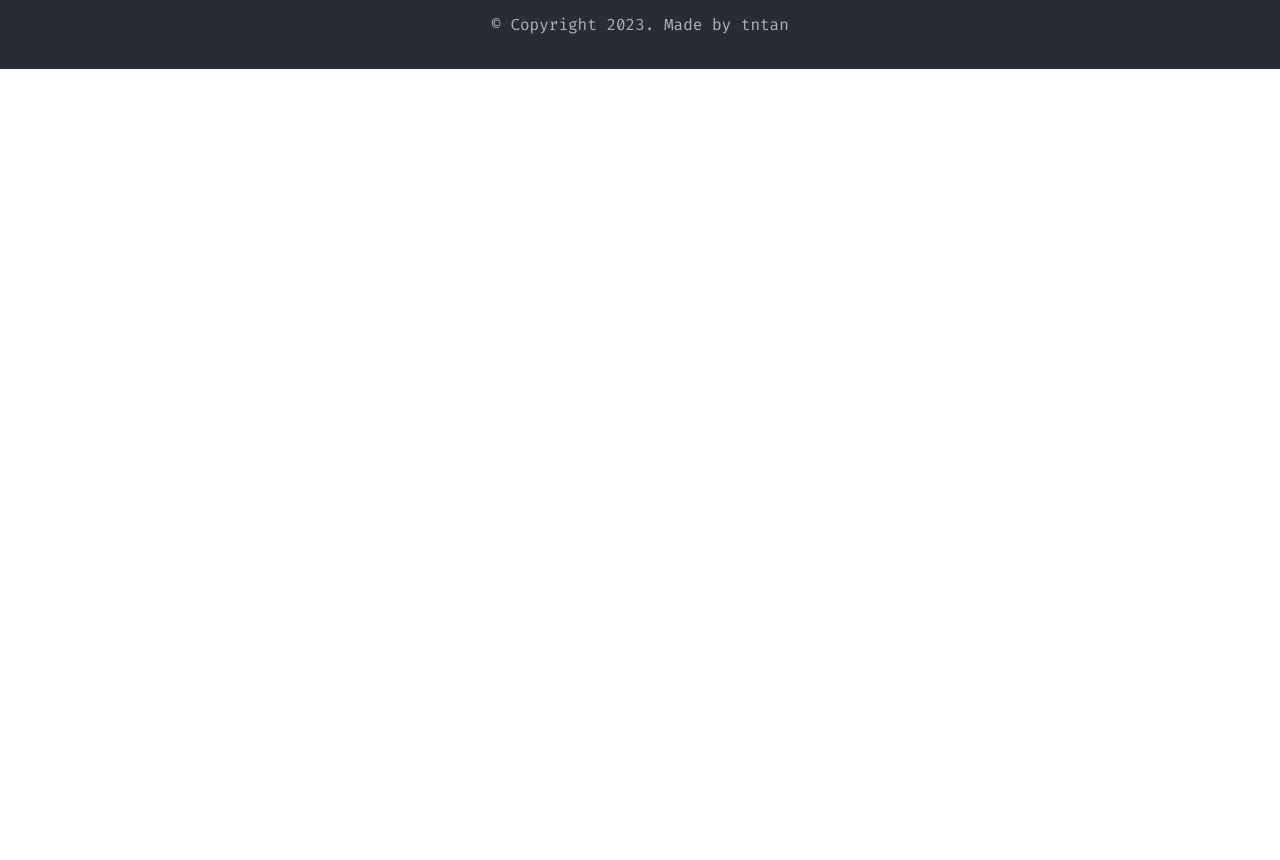
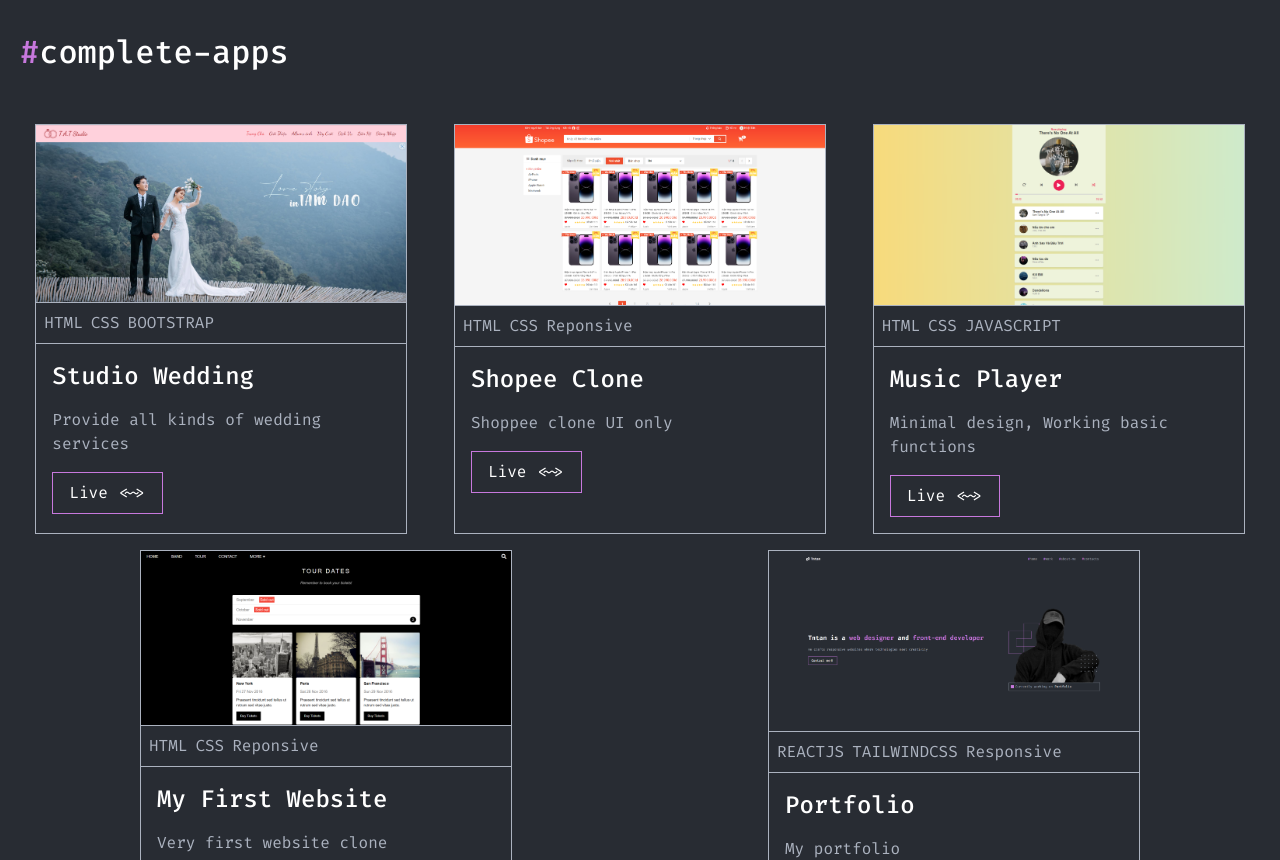
Before and after one commit to tntann/portfolio-reactjs, a React (Vite) app: page /projects in a window 1280 px wide. Shown: the part 240-1100 px from the top of the page. Before the commit the page ends 800 px from the top, so only its background shows below. Built offline with nearby package versions, Linux system fonts and the light colour scheme; the HTML template or start-up script is replaced by a standard one.

Commit message:
portfolio-reactjs

```diff
--- /dev/null
+++ b/src/ProjectsData.jsx
@@ -0,0 +1,50 @@
+export const ProjectsData = [
+  {
+    id: 1,
+    img: "./images/Project/wedding.png",
+    langs: ["HTML", "CSS", "BOOTSTRAP"],
+    title: "Studio Wedding",
+    desc: "Provide all kinds of wedding services",
+    link: "https://tntann.github.io/studio_wedding/",
+  },
+  {
+    id: 2,
+    img: "./images/Project/shopee.png",
+    langs: ["HTML", "CSS", "Reponsive"],
+    title: "Shopee Clone",
+    desc: "Shoppee clone UI only",
+    link: "https://tntann.github.io/shopee_clone/",
+  },
+  {
+    id: 3,
+    img: "./images/Project/music-app.png",
+    langs: ["HTML", "CSS", "JAVASCRIPT"],
+    title: "Music Player",
+    desc: "Minimal design, Working basic functions",
+    link: "https://tntann.github.io/music_player/",
+  },
+  {
+    id: 4,
+    img: "./images/Project/firstweb.png",
+    langs: ["HTML", "CSS", "Reponsive"],
+    title: "My First Website",
+    desc: "Very first website clone",
+    link: "https://tntann.github.io/my-first-web/",
+  },
+  {
+    id: 5,
+    img: "./images/Project/portfolio.png",
+    langs: ["REACTJS", "TAILWINDCSS", "Responsive"],
+    title: "Portfolio",
+    desc: "My portfolio",
+    link: "https://portfolio-reactjs-tntan.vercel.app/",
+  },
+  //   {
+  //     id: 6,
+  //     img: "./images/Project/shopphone.png",
+  //     langs: ["HTML", "CSS", "MySQL", "PHP"],
+  //     title: "Ecommerce",
+  //     desc: "Minimal design, Working basic functions",
+  //     link: "https://tntann.github.io/music_player/",
+  //   },
+];
--- /dev/null
+++ b/src/SkillsData.jsx
@@ -0,0 +1,23 @@
+export const SkillsData = [
+  {
+    id: 1,
+    title: "Languages",
+    languages: ["HTML", "CSS", "Javascript", "ReactJS"],
+  },
+  {
+    id: 2,
+    title: "Databases",
+    languages: ["MySQL", "MySQL", "MySQL", ""],
+  },
+  {
+    id: 3,
+    title: "Tools",
+    languages: ["VSCode", "Git", "Figma", "Font Awesome"],
+  },
+  { id: 4, title: "Other", languages: ["SCSS", "SASS", "TailWindCSS", ""] },
+  {
+    id: 5,
+    title: "Frameworks",
+    languages: ["React", "React", "React", "React"],
+  },
+];
--- /dev/null
+++ b/src/SmallData.jsx
@@ -0,0 +1,50 @@
+export const SmallProjectsData = [
+  {
+    id: 1,
+    languages: ["REACT", "CSS", "JS"],
+    title: "My blog",
+    body: "Front-end of my future blog website written in react",
+  },
+  {
+    id: 2,
+    languages: ["REACT", "CSS", "JS"],
+    title: "My blog",
+    body: "Front-end of my future blog website written in react",
+  },
+  {
+    id: 3,
+    languages: ["REACT", "CSS", "JS"],
+    title: "My blog",
+    body: "Front-end of my future blog website written in react",
+  },
+  {
+    id: 4,
+    languages: ["REACT", "CSS", "JS"],
+    title: "My blog",
+    body: "Front-end of my future blog website written in react",
+  },
+  {
+    id: 5,
+    languages: ["REACT", "CSS", "JS"],
+    title: "My blog",
+    body: "Front-end of my future blog website written in react",
+  },
+  {
+    id: 6,
+    languages: ["REACT", "CSS", "JS"],
+    title: "My blog",
+    body: "Front-end of my future blog website written in react",
+  },
+  {
+    id: 7,
+    languages: ["REACT", "CSS", "JS"],
+    title: "My blog",
+    body: "Front-end of my future blog website written in react",
+  },
+  {
+    id: 8,
+    languages: ["REACT", "CSS", "JS"],
+    title: "My blog",
+    body: "Front-end of my future blog website written in react",
+  },
+];
--- a/src/components/about_section/Aboutme.jsx
+++ b/src/components/about_section/Aboutme.jsx
@@ -1,4 +1,5 @@
 import React from "react";
+import { NavLink } from "react-router-dom";
 
 const Aboutme = () => {
   return (
@@ -36,12 +37,12 @@ const Aboutme = () => {
             </p>
             {/* button */}
             <div className="mt-7 w-10/12 mx-auto">
-              <a
-                href="#"
+              <NavLink
+                to="/about"
                 className="hover:bg-[#C778DD33] border border-[#C778DD] px-4 py-2 text-white"
               >
                 <button>Read more -&gt;</button>
-              </a>
+              </NavLink>
             </div>
           </div>
           {/* right */}
--- /dev/null
+++ b/src/components/complete_apps/CompleteApps.jsx
@@ -0,0 +1,54 @@
+import React from "react";
+import { NavLink } from "react-router-dom";
+import { ProjectsData } from "../../ProjectsData";
+import ProjectCard from "../project_card/ProjectCard";
+
+const CompleteApps = () => {
+  return (
+    <>
+      <div className="pt-[114px] px-5 max-w-[1560px] mx-auto">
+        {/* top title */}
+        <div className="">
+          {/* projects */}
+          <div className="text-white font-bold text-[32px]">
+            <NavLink to="/">
+              <span className="text-[#C778DD] hover:text-[#C778DD99]">
+                {" "}
+                {"<"}~~{" "}
+              </span>
+            </NavLink>
+            <span>projects</span>
+          </div>
+          {/* list projects */}
+          <div className="text-white mt-[14px]">List of my projects</div>
+          {/* completed task */}
+          <div className="div">
+            {/* title */}
+            <div className="text-white font-medium mt-[68px] mb-[48px] text-[32px]">
+              <span className="text-[#C778DD]">#</span>
+              <span>complete-apps</span>
+            </div>
+            {/* projects */}
+            <div className="flex flex-wrap justify-between gap-4 my-12">
+              {/* card */}
+              {ProjectsData.map((item) => {
+                return (
+                  <ProjectCard
+                    key={item.id}
+                    img={item.img}
+                    langs={item.langs}
+                    title={item.title}
+                    desc={item.desc}
+                    link={item.link}
+                  ></ProjectCard>
+                );
+              })}
+            </div>
+          </div>
+        </div>
+      </div>
+    </>
+  );
+};
+
+export default CompleteApps;
--- a/src/components/first_section_about/About.jsx
+++ b/src/components/first_section_about/About.jsx
@@ -1,5 +1,6 @@
 import React from "react";
 import "./about.css";
+import { NavLink } from "react-router-dom";
 
 const About = () => {
   return (
@@ -13,9 +14,11 @@ const About = () => {
           <p className="text-[#ABB2BF] my-6">
             I Know That Strong Mind-Set Means Strong Successful
           </p>
-          <button className="text-white font-medium py-2 px-4 border duration-200 border-[#C778DD] hover:bg-[#C778DD33]">
-            Contact me!!
-          </button>
+          <NavLink to="/contact">
+            <button className="text-white font-medium py-2 px-4 border duration-200 border-[#C778DD] hover:bg-[#C778DD33]">
+              Contact me!!
+            </button>
+          </NavLink>
         </div>
         <div className="mx-auto">
           <div className=" object-cover">
--- a/src/components/navbar/Navbar.jsx
+++ b/src/components/navbar/Navbar.jsx
@@ -10,13 +10,13 @@ const Navbar = () => {
           <div className="left flex gap-2 items-center font-bold text-white text-base">
             {/* logo */}
             <div className="img">
-              <a
-                href="#"
+              <NavLink
+                to="/"
                 className="flex flex-wrap justify-between items-center gap-2"
               >
                 <img src="./images/Logo.png" alt="" />
                 Tntan
-              </a>
+              </NavLink>
             </div>
           </div>
           <div className="right flex items-center">
--- a/src/components/project_card/ProjectCard.jsx
+++ b/src/components/project_card/ProjectCard.jsx
@@ -6,7 +6,7 @@ const ProjectCard = (props) => {
       <div className="border mx-auto w-[90%] md:w-[48%] lg:w-[30%] border-[#ABB2BF] p-0">
         {/* img */}
         <div className="">
-          <img className="w-full" src={props.img} alt="" />
+          <img className="w-full object-cover" src={props.img} alt="" />
         </div>
         {/* skill */}
         <div className="flex gap-2 flex-wrap p-2 border-y border-[#ABB2BF]">
--- a/src/components/skills_section/Skills.jsx
+++ b/src/components/skills_section/Skills.jsx
@@ -1,29 +1,7 @@
 import React, { Fragment } from "react";
+import { SkillsData } from "../../SkillsData";
 
 const Skills = () => {
-  const skills = [
-    {
-      id: 1,
-      title: "Languages",
-      languages: ["HTML", "CSS", "Javascript", "ReactJS"],
-    },
-    {
-      id: 2,
-      title: "Databases",
-      languages: ["MySQL", "MySQL", "MySQL", ""],
-    },
-    {
-      id: 3,
-      title: "Tools",
-      languages: ["VSCode", "Git", "Figma", "Font Awesome"],
-    },
-    { id: 4, title: "Other", languages: ["SCSS", "SASS", "TailWindCSS", ""] },
-    {
-      id: 5,
-      title: "Frameworks",
-      languages: ["React", "React", "React", "React"],
-    },
-  ];
   return (
     <>
       <div className="px-5 max-w-[1560px] mx-auto mt-20 py-10">
@@ -44,7 +22,7 @@ const Skills = () => {
           </div>
           {/* right & mapping */}
           <div className="mx-auto flex justify-around md:justify-end flex-wrap w-10/12 md:w-1/2 gap-4">
-            {skills.map((item) => {
+            {SkillsData.map((item) => {
               return (
                 <Fragment key={item.id}>
                   <div className="w-[90%] sm:w-[45%] lg:w-[30%] border border-[#ABB2BF]">
--- /dev/null
+++ b/src/components/small_projects/SmallProjects.jsx
@@ -0,0 +1,49 @@
+import React, { Fragment } from "react";
+import { SmallProjectsData } from "../../SmallData";
+
+const SmallProjects = () => {
+  return (
+    <div className="pt-[80px] px-5 max-w-[1560px] mx-auto">
+      {/* title */}
+      <div className="">
+        <div className="text-white font-medium mt-[68px] mb-[48px] text-[32px]">
+          <span className="text-[#C778DD]">#</span>
+          <span>small-projects</span>
+        </div>
+      </div>
+      {/* body cards */}
+      <div className="cards flex justify-center flex-wrap gap-4">
+        {SmallProjectsData.map((item) => {
+          return (
+            <Fragment key={item.id}>
+              {/* card */}
+              <div className="card max-w-[331px] w-full border border-[#ABB2BF]">
+                {/* skills */}
+                <div className=" border-b border-[#ABB2BF] p-2 text-[#ABB2BF]">
+                  {item.languages.map((e, index) => {
+                    return <span key={index}>{e} </span>;
+                  })}
+                </div>
+                {/* desc */}
+                <div className="desc p-4">
+                  <h2 className="text-white font-medium text-2xl">
+                    {item.title}
+                  </h2>
+                  <p className="text-[#ABB2BF] py-4">{item.body}</p>
+
+                  <button className="py-2 px-4 text-white border border-[#C778DD] hover:bg-[#C778DD33] duration-200">
+                    <a href="https://github.com/tntann">
+                      Github {"<"}~{">"}
+                    </a>
+                  </button>
+                </div>
+              </div>
+            </Fragment>
+          );
+        })}
+      </div>
+    </div>
+  );
+};
+
+export default SmallProjects;
--- a/src/pages/ProjectsPage.jsx
+++ b/src/pages/ProjectsPage.jsx
@@ -1,10 +1,13 @@
 import React from "react";
+import CompleteApps from "../components/complete_apps/CompleteApps";
+import SmallProjects from "../components/small_projects/SmallProjects";
 
 const ProjectsPage = () => {
   return (
-    <>
-      <h1>projects</h1>
-    </>
+    <div>
+      <CompleteApps />
+      <SmallProjects />
+    </div>
   );
 };
 
```
Also changed, not shown: src/components/projects_section/Project.jsx (+6 -32 lines), public/images/Project/firstweb.png (added).
